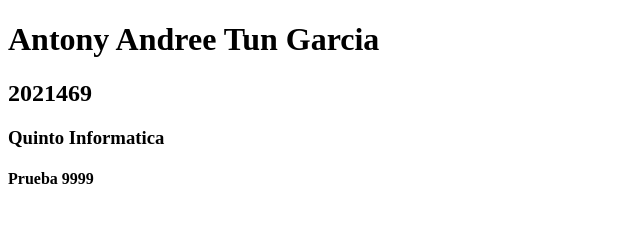
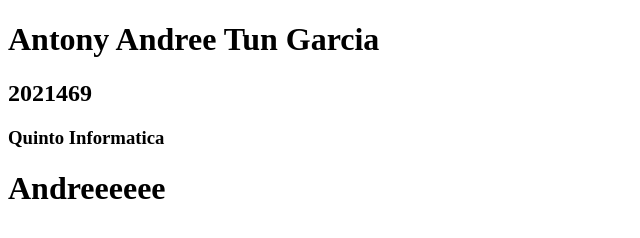
Before and after one commit to atun-2021469/Prueba1_IN5AM, a plain HTML site: page index.html in a window 1280 px wide. Shown: the whole page, without its empty margins (0-640 px from the left). Drawn offline with Linux system fonts and the light colour scheme.

Commit message:
add:Agregar Nombre

```diff
--- a/index.html
+++ b/index.html
@@ -9,5 +9,6 @@
     <h1>Antony Andree Tun Garcia</h1>
     <h2>2021469</h2>
     <h3>Quinto Informatica</h3>
-    <H4>Prueba 9999</H4>
+    <h1>Andreeeeee</h1>
+
 </body>
```
